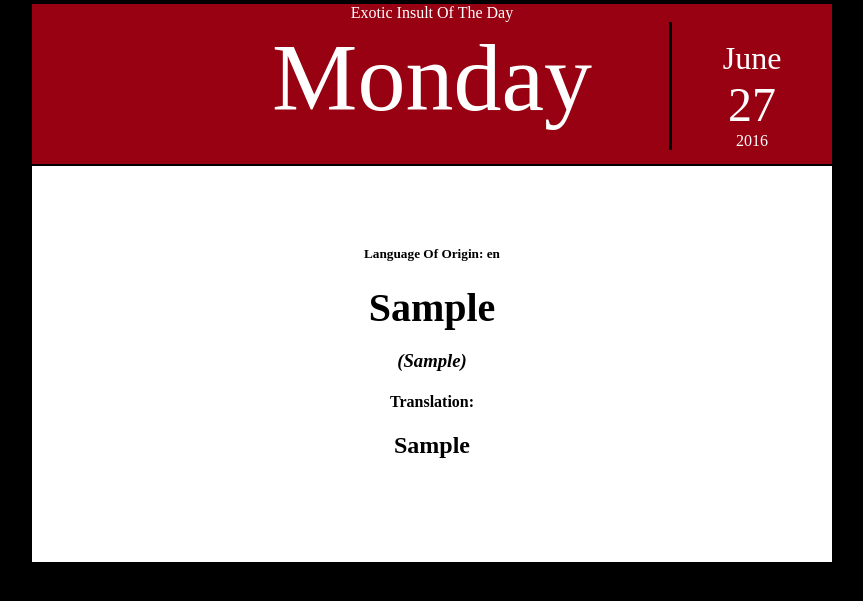
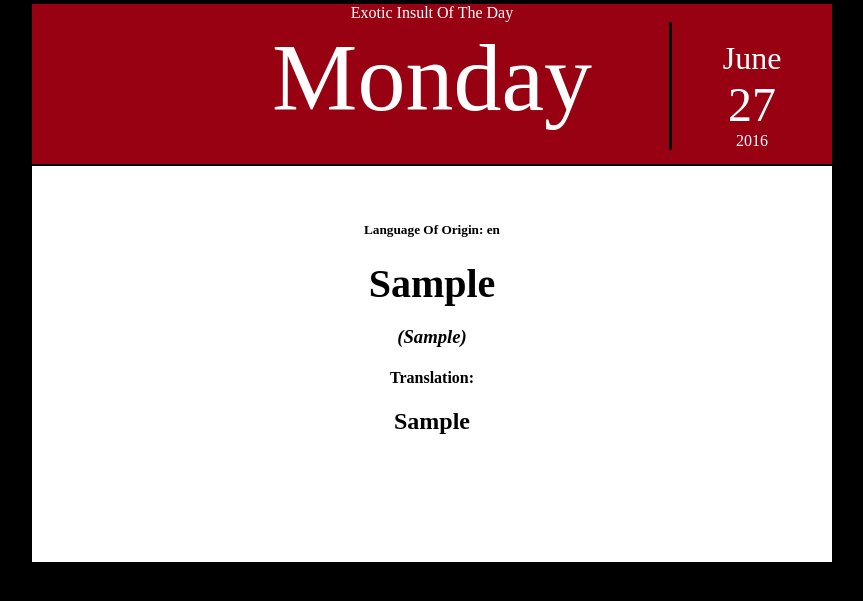
Before and after one commit to ETinLV/exoticinsult, a Django app: page / in a window 1280 px wide. Shown: the part 118-719 px from the top of the page, without its empty margins (208-1071 px from the left). Run offline with Django 3.2, Linux system fonts and the light colour scheme; tables that the repository leaves empty hold one stand-in row (Sample ...).

Commit message:
updated styling

```diff
--- a/exoticinsult/frontend/static/css/style.css
+++ b/exoticinsult/frontend/static/css/style.css
@@ -68,7 +68,7 @@ body {
 }
 .content {
     text-align: center;
-    margin-top: 10%;
+    margin-top: 7%;
 }
 
 .phrase {
```
